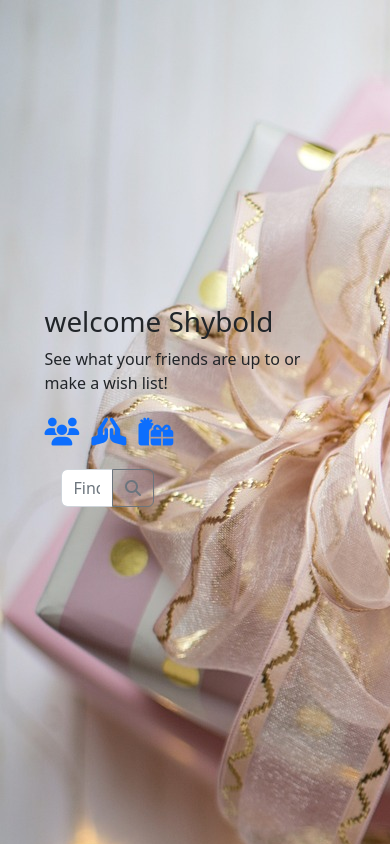
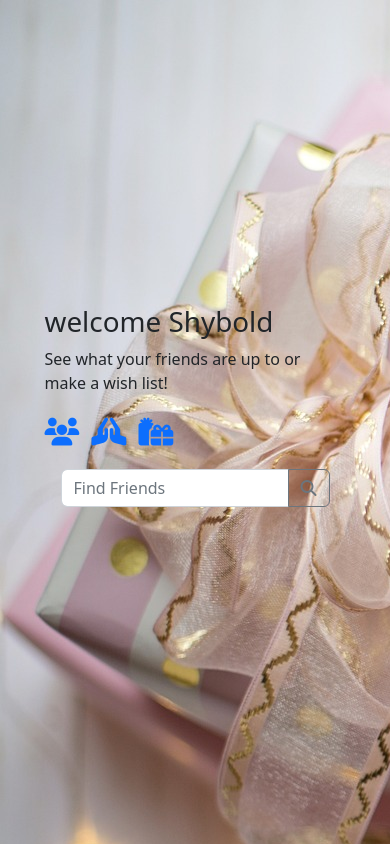
Before and after one commit to SamuelUkachukwu/Reach, a Django app: page / in a window 390 px wide, after a click that opens the changed part. Run offline with Django 3.2, Linux system fonts and the light colour scheme; a user stored in the database is signed in; some libraries are stand-ins or nearby versions.

```diff
--- a/home/templates/home/index.html
+++ b/home/templates/home/index.html
@@ -23,7 +23,7 @@
         <a class="fs-1" href="{% url 'wishes' %}"><span class="border-0" data-bs-toggle="tooltip"
             data-bs-placement="right" data-bs-title="View Your Wish List"><i class="fas fa-gifts"></i></span></a>
       </div>
-      <div class="col-5 collapse" id="searchBar">
+      <div class="col-sm-10 col-md-7 col-lg-5 collapse" id="searchBar">
         <div class="card card-body bg-transparent border-0">
           <form method="get" action="{% url 'search' %}">
             <div class="input-group mb-3">
```
